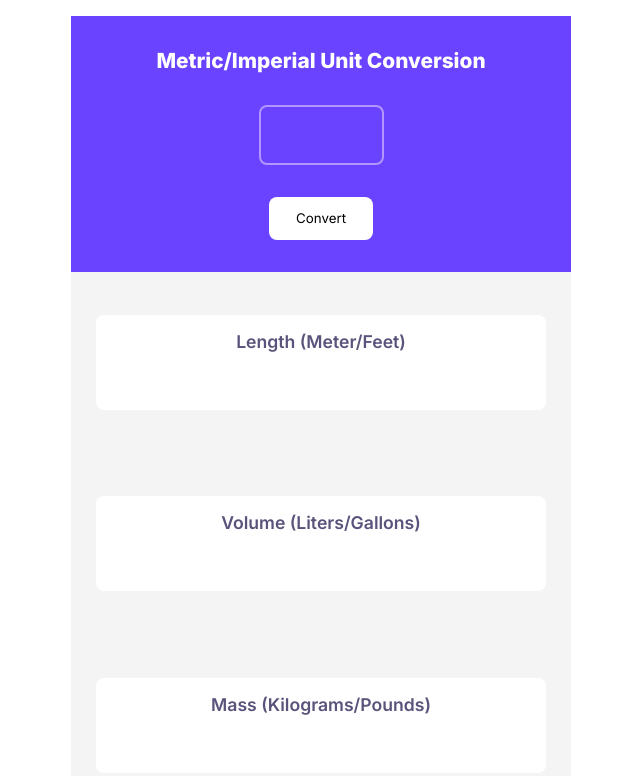
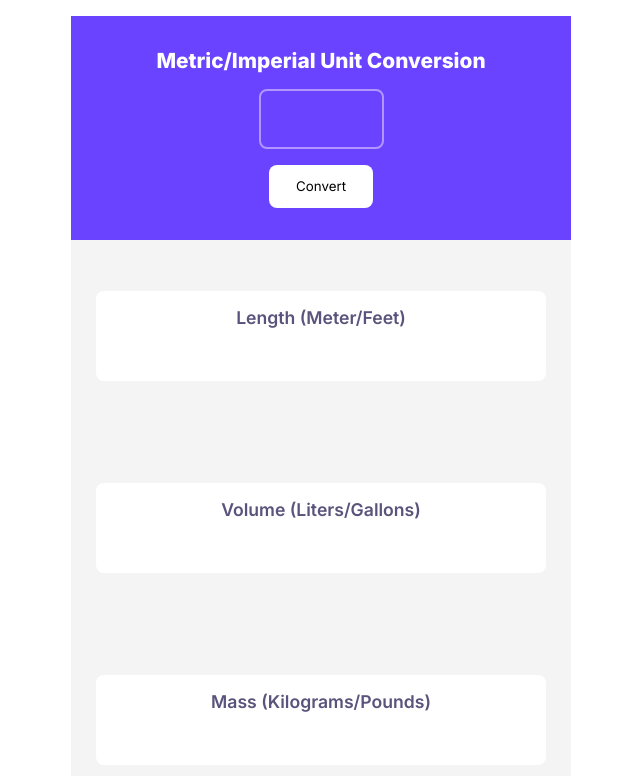
Before and after one commit to dcendry1711/UnitConverter, a plain HTML site: page index.html in a window 1280 px wide. Shown: the whole page, without its empty margins (319-959 px from the left). Drawn offline with Linux system fonts and the light colour scheme.

Commit message:
Update style.css

```diff
--- a/style.css
+++ b/style.css
@@ -19,7 +19,7 @@ header {
     padding: 2em 0 ;
     display: flex;
     flex-direction: column;
-    gap: 2em;
+    gap: 1em;
     align-items: center;
     text-align: center;
 }
@@ -61,7 +61,7 @@ main {
 
 .unit-section {
     width: 90%;
-    height: 95px;
+    height: 90px;
     display: flex;
     flex-direction: column;
     justify-content: start;
```
